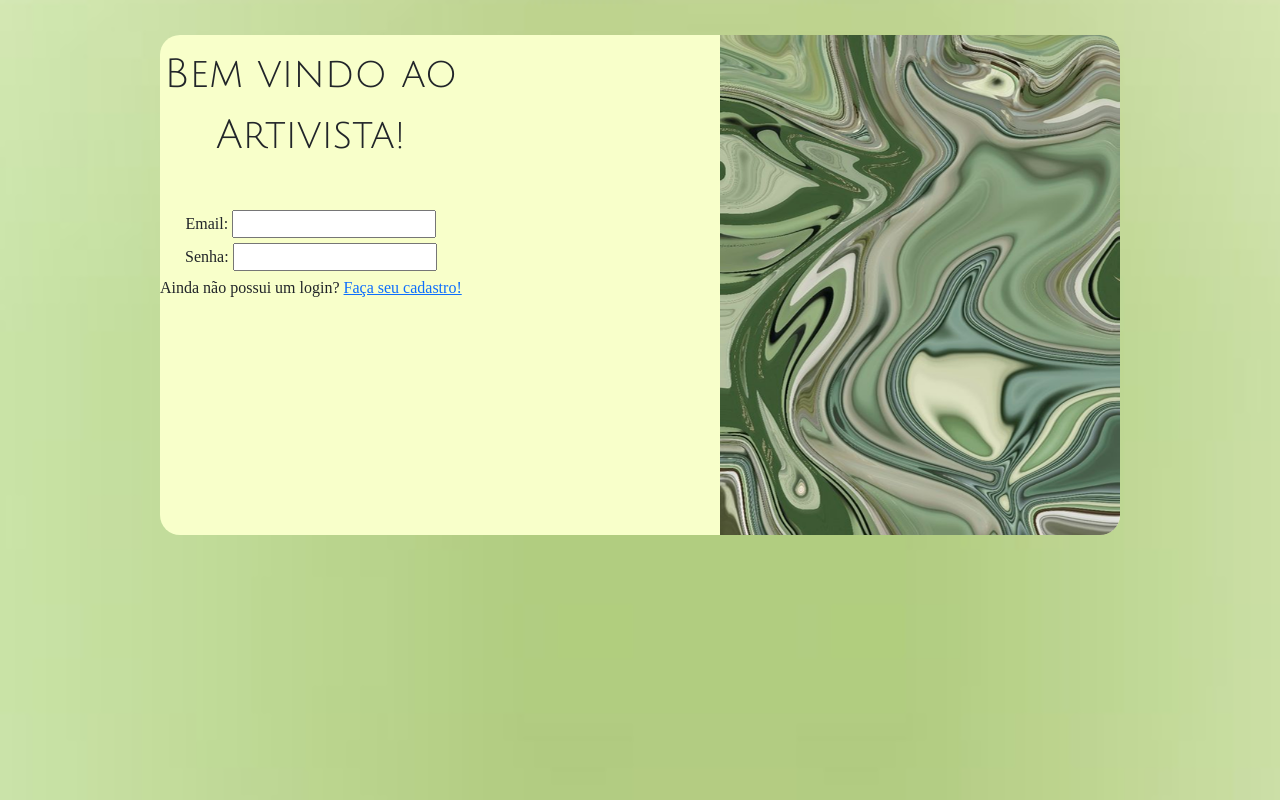
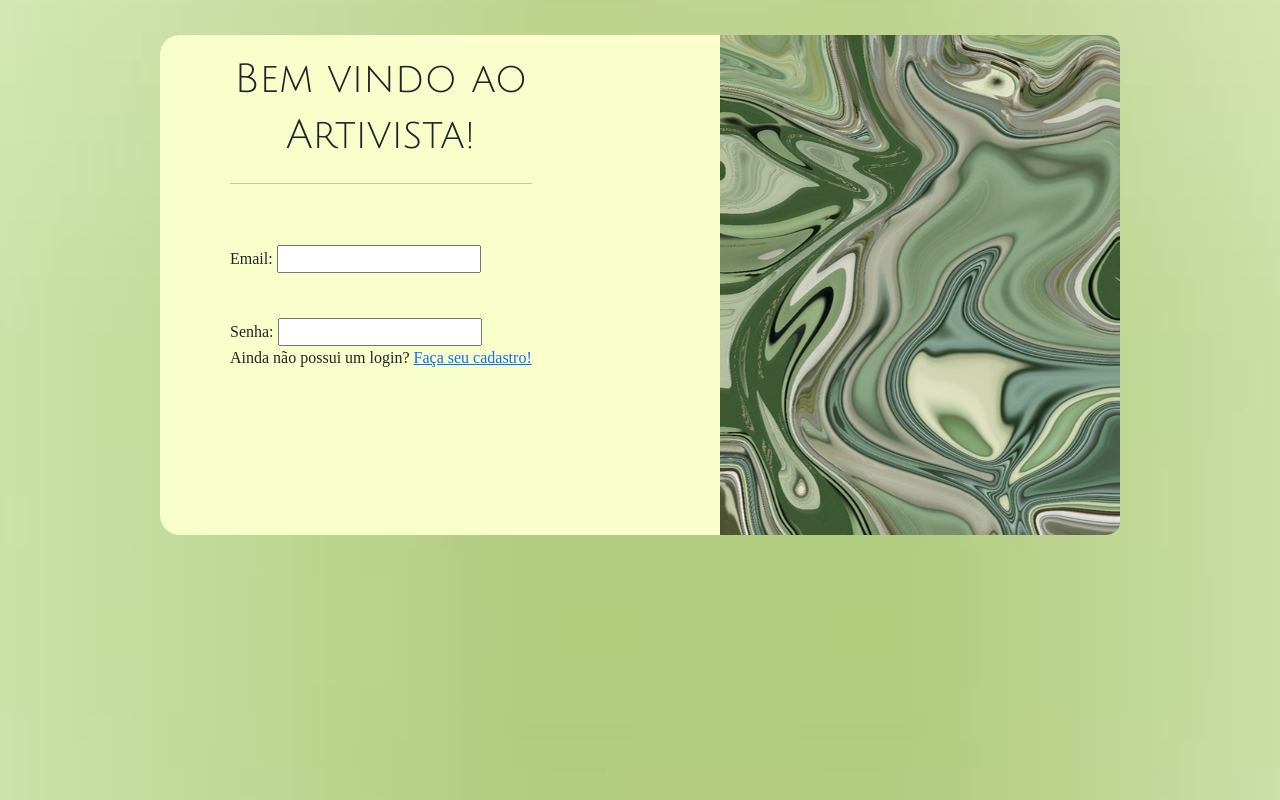
Before and after one commit to LuisaSSoares/prototipo-PP, a plain HTML site: page index.html in a window 1280 px wide. Drawn offline with nearby package versions, Linux system fonts and the light colour scheme; a web font is replaced by a local one.

Commit message:
design index

```diff
--- a/index.html
+++ b/index.html
@@ -14,9 +14,12 @@
 <body>
     <form>
         <div class="containerForm">
-            <h1>Bem vindo ao</h1>
-            <h1>Artivista!</h1>
-            <hr>
+            <div class="tituloForm">
+                <h1>Bem vindo ao</h1>
+                <h1>Artivista!</h1>
+                <hr>
+            </div>
+
             <div class="campoForm">
                 <label for="email">Email:</label>
                 <input type="text" id="email" name="email" required>
--- a/style.css
+++ b/style.css
@@ -15,24 +15,26 @@ form{
     background-color: #F8FFCA;
     border-radius: 20px;
     display: flex;
-    overflow-y: auto;
 }
 
 .containerForm{
     display: flex;
     flex-direction: column;
-    align-items: center;
-    margin-top: 15px;
-    gap: 5px;
-
+    margin-left: 50px;
+    padding: 20px;
+}
+.tituloForm{
+    display: flex;
+    flex-direction: column;
 }
 
-hr{
-    color: black;
+.tituloForm h1{
+    align-self: center;
 }
 
 .containerForm h1{
     font-family: "Julius Sans One";
+
 }
 
 form img{
@@ -40,3 +42,7 @@ form img{
     width: 400px;
     margin-left: auto;
 }
+
+.campoForm{
+    margin-top: 45px;
+}
```
